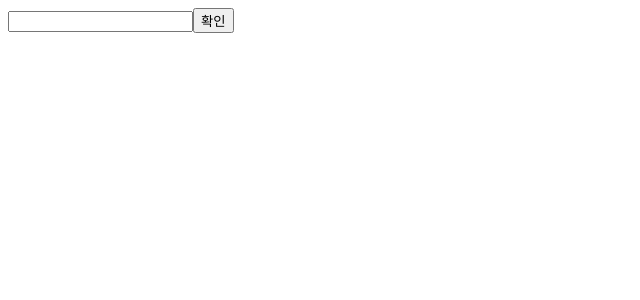
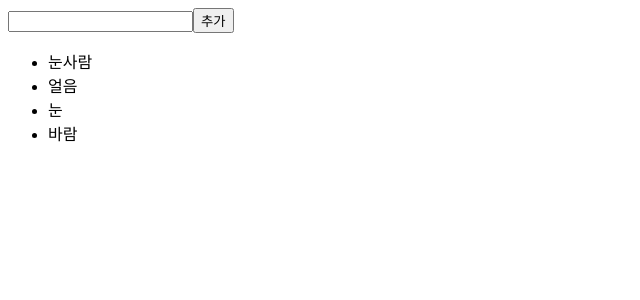
Before and after one commit to walden4u/react-study, a React (Create React App) app: page / in a window 1280 px wide. Shown: the top 300 px of the page, without its empty margins (0-640 px from the left). Built offline with nearby package versions, Linux system fonts and the light colour scheme.

Commit message:
6_IterationSample_2

```diff
--- a/Component/6_IterationSample.js
+++ b/Component/6_IterationSample.js
@@ -3,12 +3,27 @@ import React, { useState } from 'react';
 const IterationSample = () => {
   // const name = ['눈사람', '얼음', '눈', '바람'];
   // const nameList = name.map((v, i) => <li key={i}>{v}</li>);
+  const [names, setNames] = useState([
+    { id: 1, name: '눈사람' },
+    { id: 2, name: '얼음' },
+    { id: 3, name: '눈' },
+    { id: 4, name: '바람' }
+  ]);
+  const [inputValue, setInputValue] = useState('');
+  const [nextId, setNextId] = useState(5);
 
+  const namesList = names.map((v) => {
+    return <li key={v.id}>{v.name}</li>;
+  });
+
+  const onChangeInput = (e) => {
+    setInputValue(e.target.value);
+  };
   return (
     <>
-      <input></input>
+      <input onChange={onChangeInput} value={inputValue}></input>
       <button>추가</button>
-      <ul>{nameList}</ul>
+      <ul>{namesList}</ul>
     </>
   );
 };
--- a/src/App.js
+++ b/src/App.js
@@ -1,5 +1,5 @@
 import './App.css';
-import ScrollBox from '../Component/5_Validation';
+import ScrollBox from '../Component/6_IterationSample';
 
 const App = () => {
   return (
```
